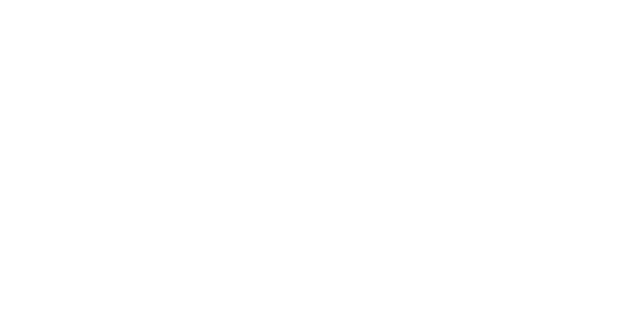
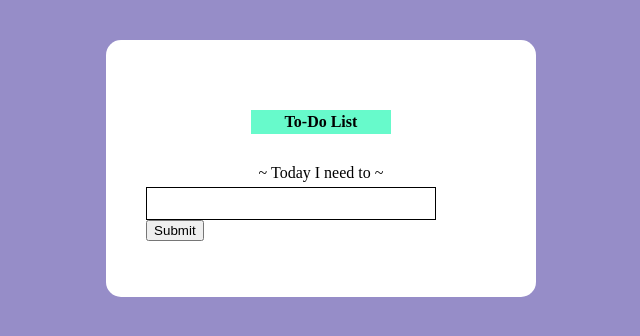
Before and after one commit to dts-kominfo-rea2a/challenge-08-irvandi1997, a website: page index.html in a window 1280 px wide. Shown: the whole page, without its empty margins (319-959 px from the left). Drawn offline with Linux system fonts and the light colour scheme.

Commit message:
tantangan js dom

```diff
--- a/index.html
+++ b/index.html
@@ -5,37 +5,65 @@
     <meta http-equiv="X-UA-Compatible" content="IE=edge" />
     <meta name="viewport" content="width=device-width, initial-scale=1.0" />
     <title>Challenge - DOM</title>
+    <link rel="stylesheet" href="style.css">
   </head>
   <body>
     <div id="app">
       <!-- TODO: Buatlah sebuah header dengan id todo-title -->
       <!-- TODO: Buatlah sebuah subtitle dengan id todo-subtitle -->
+      <header class="todo" id="todo-title">
+        To-Do List
+      </header>
+      <div class="todo" id="todo-subtitle">
+        ~ Today I need to ~
+      </div>
 
       <!-- Section: input -->
       <!-- TODO: Buatlah sebuah input bertipe text dengan id todo-input -->
       <!-- TODO: Buatlah sebuah button dengan id todo-submit -->
+      <div class="form">
+        <input type="text" id="todo-input">
+        <button id="todo-submit">Submit</button>
+      </div>
 
       <!-- Section output -->
       <!-- TODO: Buatlah sebuah <ul> dengan id todo-output -->
+      <ul id="todo-output"></ul>
     </div>
 
     <!-- ! Untuk tantangan ini, script jangan diubah ke external js yah ! -->
     <script>
       // TODO: Deklarasi variable sesuai dengan kebutuhan di sini
-      let button;
       let input;
       let output;
+      let node;
 
       // TODO: Buatlah sebuah fungsi dengan nama fnClickHandler
       // Fungsi yang digunakan untuk menambahkan tulisan
       // Jangan ubah cara deklarasi fungsinya, cukup isi saja
-      function fnClickHandler(toDoItem) {}
+      function fnClickHandler(toDoItem) {
+        input = document.getElementById("todo-input").value;
+        if(input.length !== 0) {
+          node = document.createElement("li");
+          output = document.createTextNode(input);
+          node.appendChild(output);
+          document.getElementById("todo-output").appendChild(node);
+        }
+        document.getElementById("todo-input").value = "";
+      }
 
       // TODO: register event onclick / addEventListener untuk button
       // akan menjalankan fungsi fnClickHandler
+      document.getElementById("todo-submit").addEventListener("click", fnClickHandler);
 
       // TODO: register event onkeypress / addEventListener untuk input
       // sehingga saat di input ditekan enter akan menjalankan fungsi fnClickHandler juga
+      document.getElementById("todo-input").addEventListener("keypress", () => {
+        if (event.key === "Enter") {
+          event.preventDefault();
+          fnClickHandler();
+        }
+      })
     </script>
   </body>
 </html>
--- /dev/null
+++ b/style.css
@@ -0,0 +1,43 @@
+body {
+    background-color: #968dc8;
+}
+
+#app {
+    background-color: white;
+    padding: 40px;
+    margin: 40px 33%;
+    border-radius: 15px;
+}
+
+.todo {
+    text-align: center;
+}
+
+#todo-title {
+    margin: 30px 30%;
+    padding: 3px;
+    font-weight: bold;
+    background-color: #67facb;
+}
+
+#todo-subtitle {
+    margin: 5px;
+}
+
+input[type=text] {
+    width: 83%;
+    padding: 8px;
+    box-sizing: border-box;
+    border: 1px solid #000;
+    -webkit-transition: 0.5s;
+    transition: 0.5s;
+    outline: none;
+}
+
+input[type=text]:focus {
+    border: 1px solid #397ddf;
+}
+
+li {
+    line-height: 1.8;
+}
```
